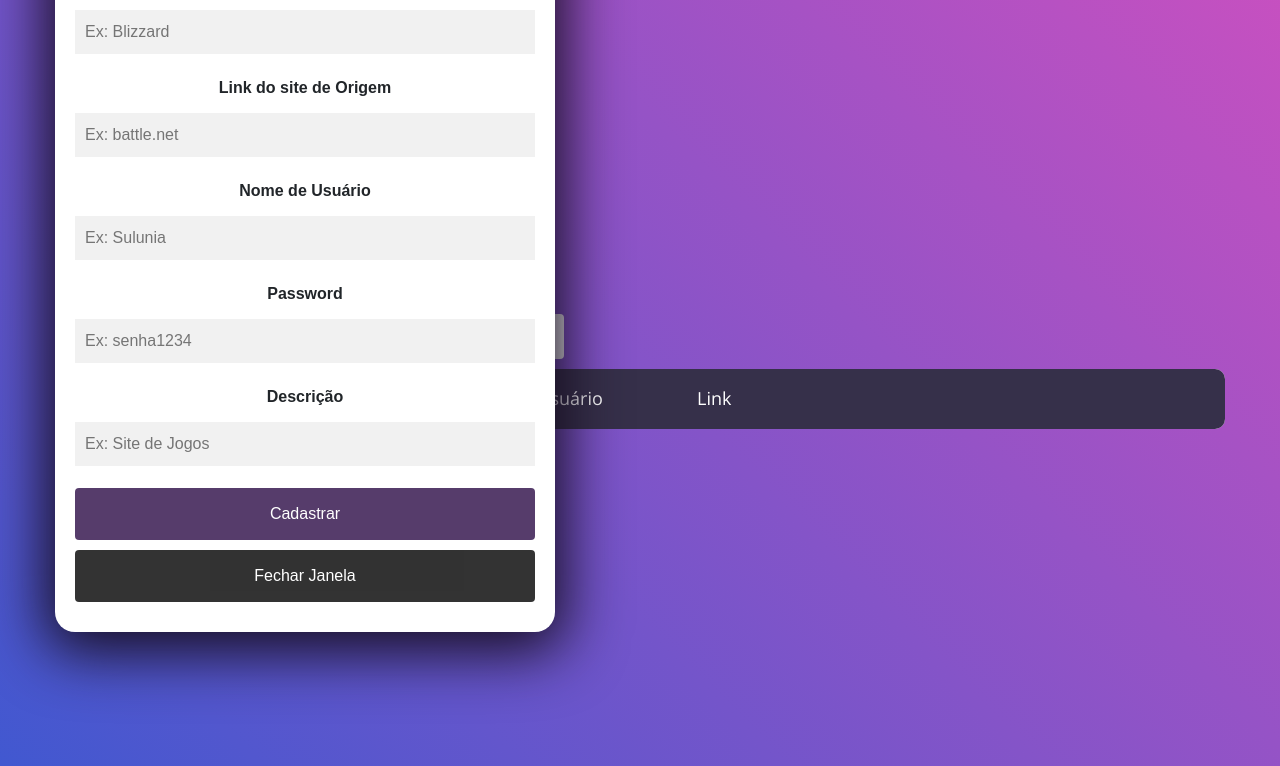
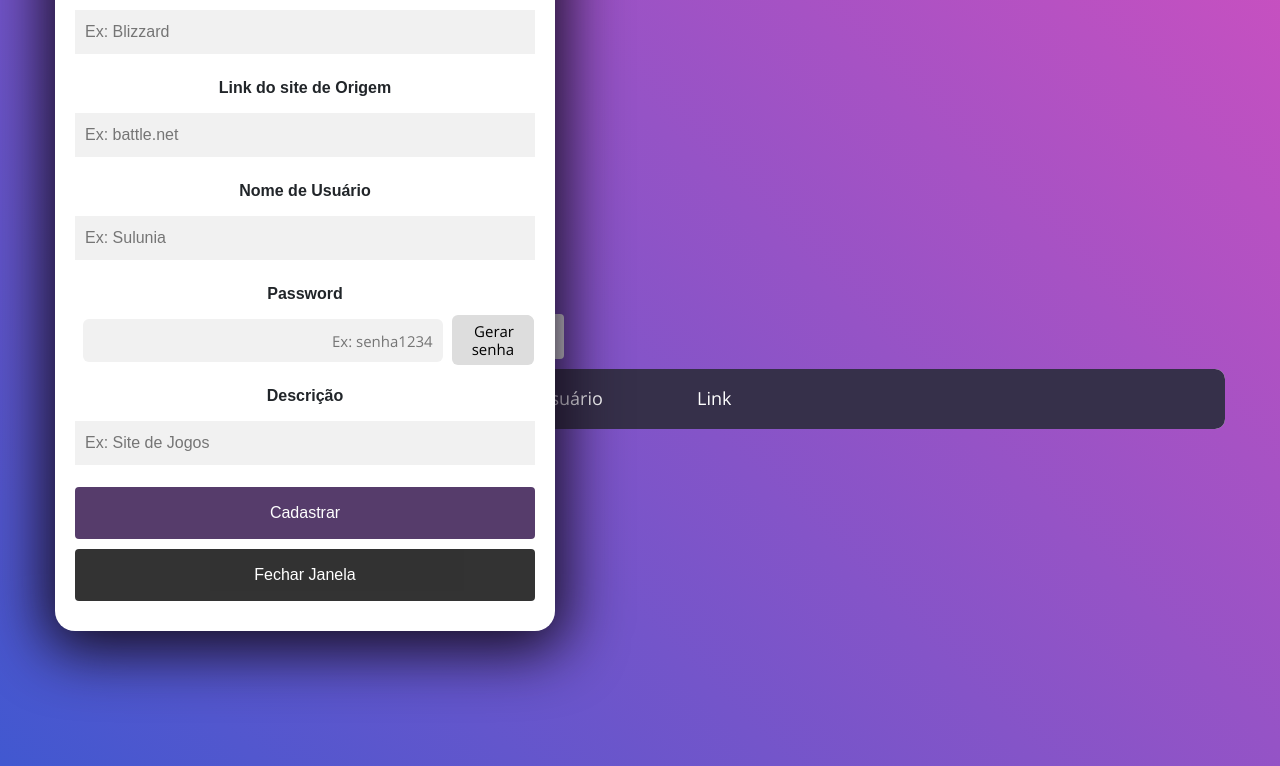
Before and after one commit to RuanPS01/Inapass, a plain HTML site: page app/views/tableHome/tableHome.html in a window 1280 px wide. Both pictures are taken after a click on the button "Cadastrar". Shown: the part 82-848 px from the top of the page. Drawn offline with Linux system fonts and the light colour scheme; no server answers.

Commit message:
Generate Password Button

```diff
--- a/app/views/tableHome/css/main.css
+++ b/app/views/tableHome/css/main.css
@@ -478,10 +478,84 @@ body {font-family: Arial, Helvetica, sans-serif;}
 .form-container .btn:hover, .open-button:hover {
   opacity: 1;
 }
+/*
+//////////////////////////////////////////////////////////////////////////
 
+////////////////////////////////////////////////////////////////////////////////
 
+////////////////////////////////////////////////////////////////////////////////
 
+////////////////////////////////////////////////////////////////////////////////
 
+////////////////////////////////////////////////////////////////////////////////
+REGISTER BUTTON and Table Password
+////////////////////////////////////////////////////////////////////////////////
+*/
+
+.generatebutton {
+  background-color: #ddd;
+  border: none;
+  color: black;
+  padding: 7px 20px;
+  position: center;
+  /* vertical-align: top; */
+  text-align: right;
+  text-decoration: none;
+  display: inline-block;
+  margin: 1px 1px;
+  cursor: pointer;
+  border-radius: 6px;
+}
+.generatebutton:hover {
+  background-color: #e6e6e6;
+}
+
+.generatebutton:onclick {
+  background-color: #636363;
+}
+
+.senhaInput{
+  width: 100%;
+  height: 10px;
+  /* padding: 20px; */
+  background-color: rgb(255, 255, 255);
+  border-radius: 20px;
+  vertical-align: top;
+  /* box-shadow: 0px 10px 60px 10px rgb(22, 13, 32); */
+}
+
+.senhaButton{
+  /* width: 500px; */
+  /* padding: 20px; */
+  vertical-align: top;
+  background-color: rgb(255, 255, 255);
+  /* border-radius: 20px; */
+  /* box-shadow: 0px 10px 60px 10px rgb(22, 13, 32); */
+}
+
+.tableSenha{
+  /* width: 100%; */
+  /* height: 100%; */
+  padding: 0px;
+  background-color: rgb(255, 255, 255);
+  /* border-radius: 20px; */
+  /* box-shadow: 0px 10px 60px 10px rgb(22, 13, 32); */
+}
+
+.senhaInputBox{
+  width: 100%;
+  height: 43px;
+  background-color: #ddd;
+  border: none;
+  color: black;
+  /* padding: 7px 20px; */
+  vertical-align: top;
+  text-align: right;
+  text-decoration: none;
+  display: inline-block;
+  margin: 1px 1px;
+  border-radius: 6px;
+}
 
 /*
 //////////////////////////////////////////////////////////////////////////
--- a/app/views/tableHome/js/table.js
+++ b/app/views/tableHome/js/table.js
@@ -207,3 +207,14 @@ function selectRegister(id){
   alert("Cadastro do site "+ siteOrigemGlobal +" selecionado para edição ou exclusão!");
 
 };
+
+function generateString() {
+  var charPossivel = "ABCDEFGHIJKLMNOPQRSTUVWXYZabcdefghijklmnoçâãõÚúóéáñpqrstuvwxyz0123456789";
+  var result = "";
+
+  //pega 5 caracteres aleatórios
+  for (var i = 0; i < 12; i++)
+    result += charPossivel.charAt(Math.floor(Math.random() * charPossivel.length));
+
+  document.getElementById("senhaUser").value = result;
+};
--- a/app/views/tableHome/tableHome.html
+++ b/app/views/tableHome/tableHome.html
@@ -53,7 +53,15 @@
 						<input id="user" type="text" placeholder="Ex: Sulunia" required>
 
 						<label><b>Password</b></label>
-						<input id="senhaUser" type="password" placeholder="Ex: senha1234" required>
+						<table>
+							<tbody>
+								<tr class="tableSenha">
+										<th class="senhaInput"><input class="senhaInputBox" id="senhaUser" type="text" placeholder="Ex: senha1234" required ></input></th>
+										<th class="senhaButton"><button type="button" class="generatebutton" onclick="generateString()">Gerar senha</button></th>
+									</tr>
+							</tbody>
+						</table>
+
 
 						<label><b>Descrição</b></label>
 						<input id="descricao" type="text" placeholder="Ex: Site de Jogos" required>
```
